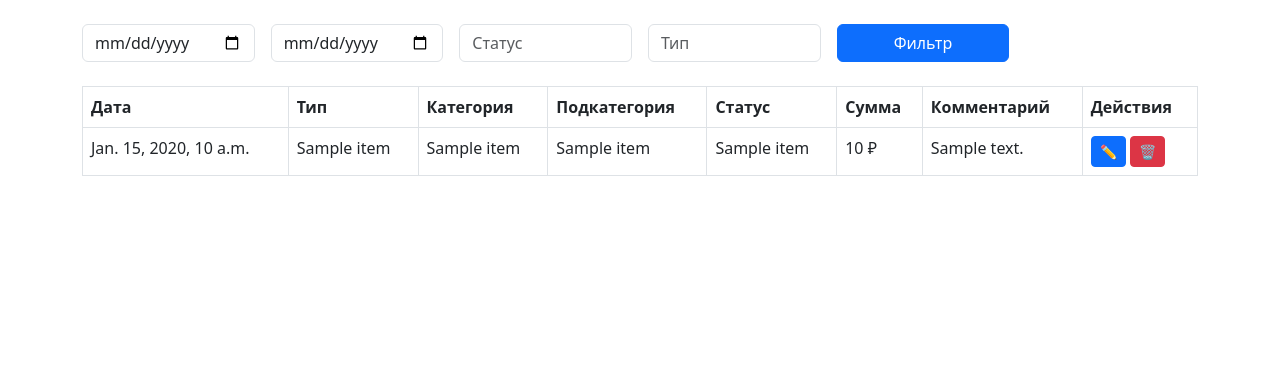
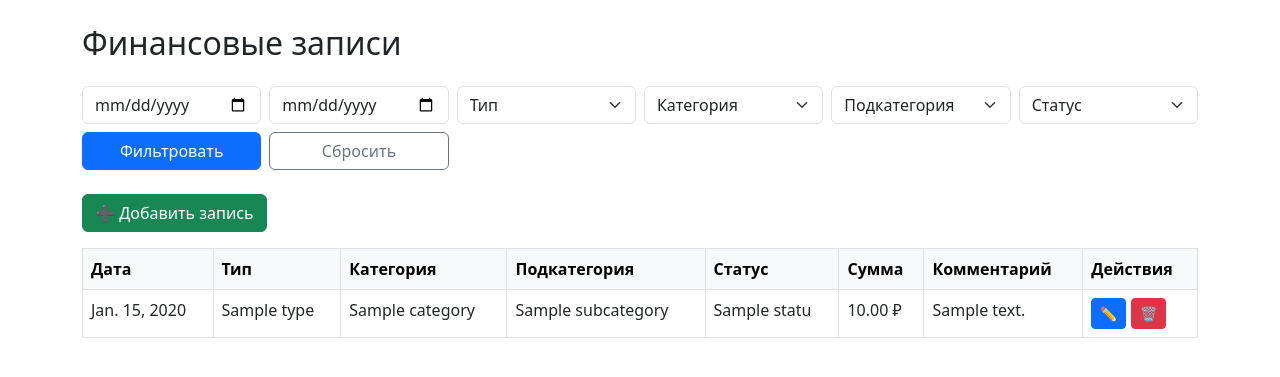
Before and after one commit to PKGISREAL/DDS_django, a Django app: page / in a window 1280 px wide. Shown: the part 56-433 px from the top of the page. Run offline with Django 5.2, Linux system fonts and the light colour scheme; tables that the repository leaves empty hold one stand-in row (values such as "Sample post"); a database or web service that is not in the repository returns one stand-in record (values such as "Sample title"); data that the repository does not hold is empty.

Commit message:
Исправил ошибку с фильтрами

```diff
--- a/ddsmgr/cashflow/templates/cashflow/record_list.html
+++ b/ddsmgr/cashflow/templates/cashflow/record_list.html
@@ -1,31 +1,64 @@
 {% extends "cashflow/base.html" %}
 {% load static %}
-{% block title %}Список ДДС{% endblock %}
+
+{% block title %}Записи{% endblock %}
 
 {% block content %}
-    <form id="csrf-form" style="display: none;">
-        {% csrf_token %}
-    </form>
-    <form method="get" class="row g-3 mb-4">
+<h2 class="mb-4">Финансовые записи</h2>
+
+<form method="get" class="row g-2 mb-4">
     <div class="col-md-2">
-            <input type="date" name="start" class="form-control" value="{{ request.GET.start }}">
+        <input type="date" name="start" class="form-control" placeholder="С" value="{{ request.GET.start }}">
     </div>
     <div class="col-md-2">
-            <input type="date" name="end" class="form-control" value="{{ request.GET.end }}">
+        <input type="date" name="end" class="form-control" placeholder="По" value="{{ request.GET.end }}">
     </div>
     <div class="col-md-2">
-            <input type="text" name="status" class="form-control" placeholder="Статус" value="{{ request.GET.status }}">
+        <select name="type" class="form-select">
+            <option value="">Тип</option>
+            {% for t in types %}
+                <option value="{{ t.id }}" {% if request.GET.type == t.id|stringformat:"s" %}selected{% endif %}>{{ t.name }}</option>
+            {% endfor %}
+        </select>
     </div>
     <div class="col-md-2">
-            <input type="text" name="type" class="form-control" placeholder="Тип" value="{{ request.GET.type }}">
+        <select name="category" class="form-select">
+            <option value="">Категория</option>
+            {% for c in categories %}
+                <option value="{{ c.id }}" {% if request.GET.category == c.id|stringformat:"s" %}selected{% endif %}>{{ c.name }}</option>
+            {% endfor %}
+        </select>
     </div>
     <div class="col-md-2">
-            <button type="submit" class="btn btn-primary w-100">Фильтр</button>
+        <select name="subcategory" class="form-select">
+            <option value="">Подкатегория</option>
+            {% for sc in subcategories %}
+                <option value="{{ sc.id }}" {% if request.GET.subcategory == sc.id|stringformat:"s" %}selected{% endif %}>{{ sc.name }}</option>
+            {% endfor %}
+        </select>
+    </div>
+    <div class="col-md-2">
+        <select name="status" class="form-select">
+            <option value="">Статус</option>
+            {% for s in statuses %}
+            <option value="{{ s.id }}" {% if request.GET.status == s.id|stringformat:"s" %}selected{% endif %}>
+                {{ s.name }}
+            </option>
+    {% endfor %}
+        </select>
+    </div>
+    <div class="col-md-2">
+        <button type="submit" class="btn btn-primary w-100">Фильтровать</button>
+    </div>
+    <div class="col-md-2">
+        <a href="{% url 'record-list' %}" class="btn btn-outline-secondary w-100">Сбросить</a>
     </div>
 </form>
 
+<a href="{% url 'record-create' %}" class="btn btn-success mb-3">➕ Добавить запись</a>
+
 <table class="table table-bordered table-hover">
-    <thead>
+    <thead class="table-light">
         <tr>
             <th>Дата</th>
             <th>Тип</th>
@@ -41,10 +74,10 @@
         {% for record in records %}
             <tr>
                 <td>{{ record.date }}</td>
-                <td>{{ record.type_name }}</td>
-                <td>{{ record.category_name }}</td>
-                <td>{{ record.subcategory_name }}</td>
-                <td>{{ record.status_name }}</td>
+                <td>{{ record.type.name }}</td>
+                <td>{{ record.category.name }}</td>
+                <td>{{ record.subcategory.name }}</td>
+                <td>{{ record.status.name }}</td>
                 <td>{{ record.amount }} ₽</td>
                 <td>{{ record.comment }}</td>
                 <td>
@@ -53,9 +86,13 @@
                 </td>
             </tr>
         {% empty %}
-            <tr><td colspan="8" class="text-center">Нет записей</td></tr>
+            <tr><td colspan="8" class="text-center">Записей не найдено</td></tr>
         {% endfor %}
     </tbody>
 </table>
+
+<script>
+    window.CSRF_TOKEN = "{{ csrf_token }}";
+</script>
 <script src="{% static 'cashflow/js/record_list.js' %}"></script>
 {% endblock %}
--- a/ddsmgr/cashflow/views.py
+++ b/ddsmgr/cashflow/views.py
@@ -1,39 +1,42 @@
 import requests
 from django.shortcuts import render
+from .models import CashFlowRecord, Status, Type, Category, SubCategory
 
 
 def record_list(request):
-    base = "http://127.0.0.1:8000/api"
+    records = CashFlowRecord.objects.all()
 
-    def get_json_safe(url):
-        try:
-            res = requests.get(url)
-            res.raise_for_status()
-            return res.json()
-        except Exception as e:
-            print(f"Ошибка получения {url}: {e}")
-            return []
+    # фильтры из request.GET
+    date = request.GET.get("date")
+    type_id = request.GET.get("type")
+    category_id = request.GET.get("category")
+    subcategory_id = request.GET.get("subcategory")
+    status_id = request.GET.get("status")
 
-    records = get_json_safe(f"{base}/cashflow/")
-    statuses = get_json_safe(f"{base}/statuses/")
-    types = get_json_safe(f"{base}/types/")
-    categories = get_json_safe(f"{base}/categories/")
-    subcategories = get_json_safe(f"{base}/subcategories/")
+    if date:
+        records = records.filter(date=date)
+    if type_id:
+        records = records.filter(type_id=type_id)
+    if category_id:
+        records = records.filter(category_id=category_id)
+    if subcategory_id:
+        records = records.filter(subcategory_id=subcategory_id)
+    if status_id:
+        records = records.filter(status_id=status_id)
 
-    # строим ID → name словари
-    status_map = {s['id']: s['name'] for s in statuses}
-    type_map = {t['id']: t['name'] for t in types}
-    category_map = {c['id']: c['name'] for c in categories}
-    subcategory_map = {sc['id']: sc['name'] for sc in subcategories}
+    # справочники
+    types = Type.objects.all()
+    categories = Category.objects.all()
+    subcategories = SubCategory.objects.all()
+    statuses = Status.objects.all()
 
-    # обогащаем записи
-    for r in records:
-        r['status_name'] = status_map.get(r.get('status'), '—')
-        r['type_name'] = type_map.get(r.get('type'), '—')
-        r['category_name'] = category_map.get(r.get('category'), '—')
-        r['subcategory_name'] = subcategory_map.get(r.get('subcategory'), '—')
-
-    return render(request, "cashflow/record_list.html", {"records": records})
+    return render(request, "cashflow/record_list.html", {
+        "records": records,
+        "types": types,
+        "categories": categories,
+        "subcategories": subcategories,
+        "statuses": statuses,
+    })
 
 
 def record_create(request):
```
Lines whose indentation alone changed are shown as unchanged.
